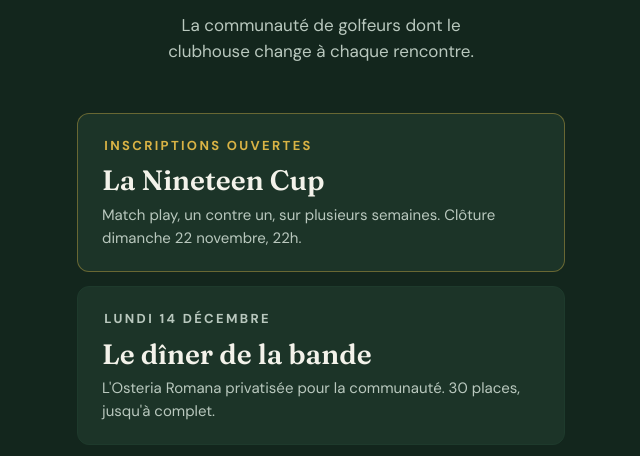
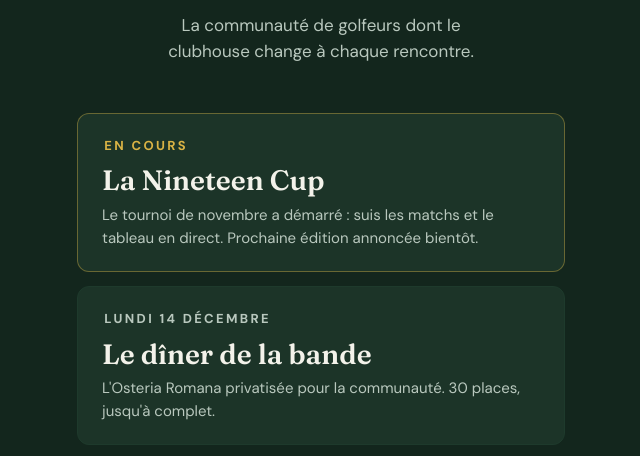
Before and after one commit to NineteenSociety/nineteen-links, a plain HTML site: page index.html in a window 1280 px wide. Shown: the part 294-750 px from the top of the page, without its empty margins (319-959 px from the left). Drawn offline with Linux system fonts and the light colour scheme.

Commit message:
Page links : la Cup de novembre passe en « en cours », lien vers le tableau
Co-Authored-By: Claude Opus 5.5 <noreply@anthropic.com>
Claude-Session: https://claude.ai/code/session_014RUkrkq1wV4JiSvLkyCfhe

```diff
--- a/index.html
+++ b/index.html
@@ -193,10 +193,10 @@
 
   <nav class="links">
 
-    <a class="link link--cup" href="https://nineteensociety.com/cup">
-      <span class="label">INSCRIPTIONS OUVERTES</span>
+    <a class="link link--cup" href="https://nineteensociety.com/cup/#tableau">
+      <span class="label">EN COURS</span>
       <span class="title">La Nineteen Cup</span>
-      <span class="meta">Match play, un contre un, sur plusieurs semaines. Clôture dimanche 22 novembre, 22h.</span>
+      <span class="meta">Le tournoi de novembre a démarré : suis les matchs et le tableau en direct. Prochaine édition annoncée bientôt.</span>
     </a>
 
     <a class="link" href="https://links.nineteensociety.com/diner">
```
